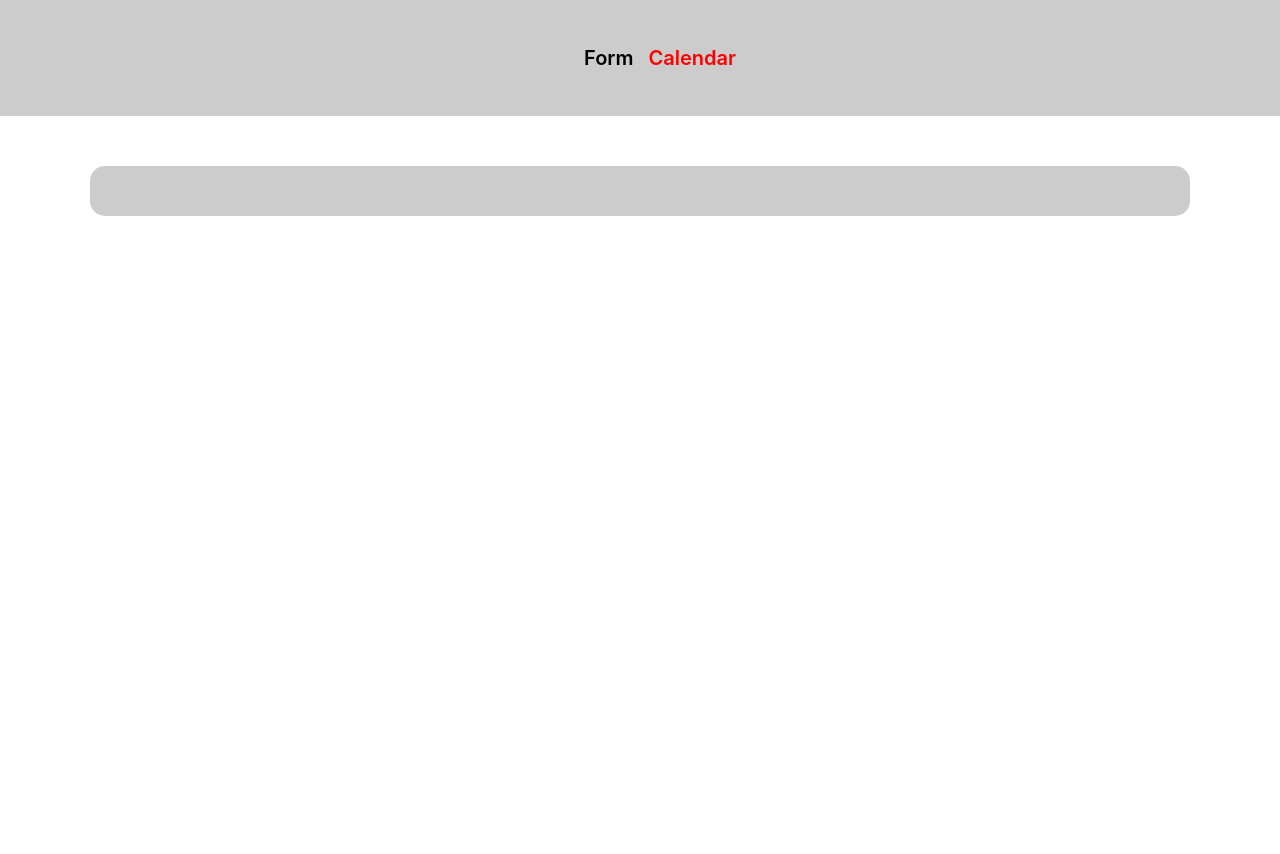
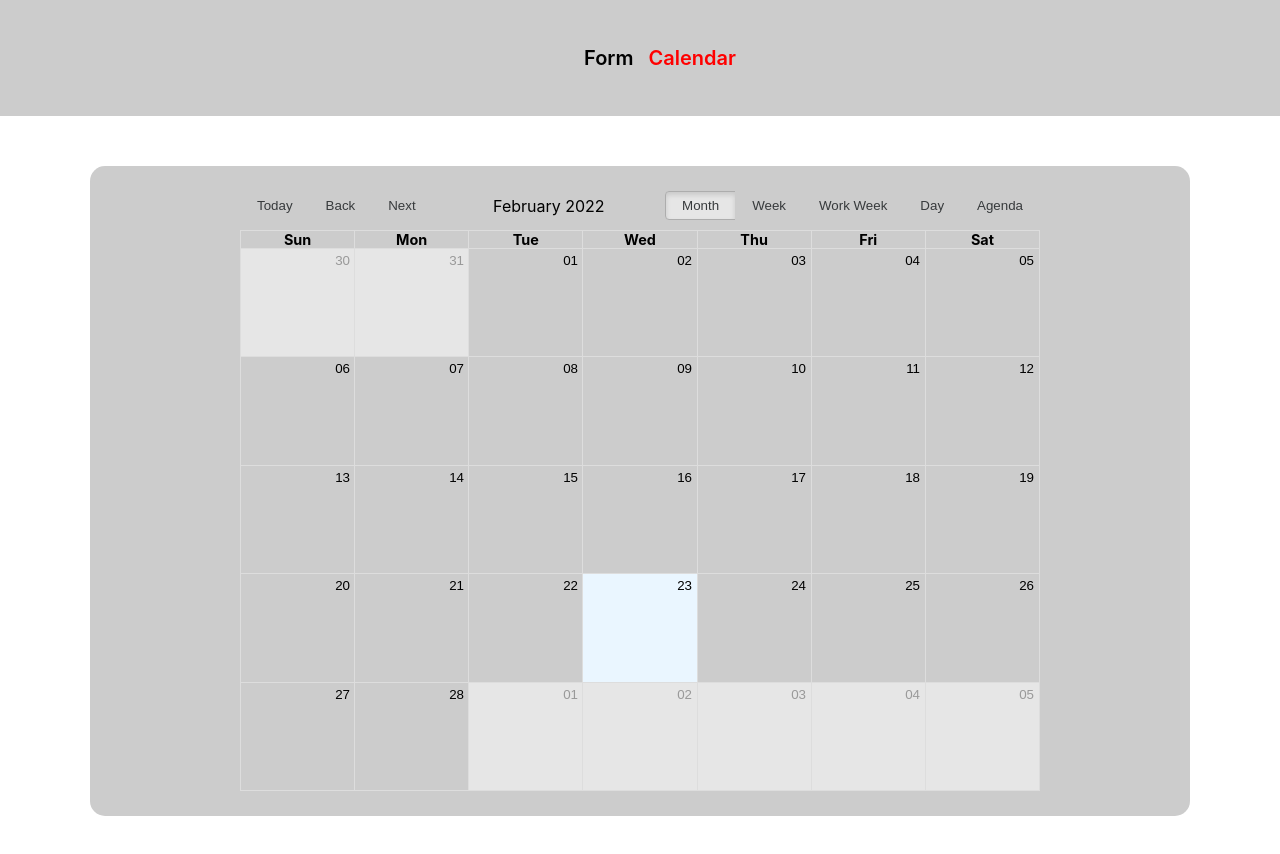
Before and after one commit to xolesteroll/react-test-task, a React (Create React App) app: page /calendar in a window 1280 px wide. Shown: the top 854 px of the page. Before the commit the page ends 800 px from the top, so only its background shows below. Built offline with nearby package versions, Linux system fonts and the light colour scheme; no server answers.

Commit message:
calendar added, next to configure it to show events

```diff
--- a/package.json
+++ b/package.json
@@ -7,6 +7,7 @@
     "@testing-library/react": "^12.1.3",
     "@testing-library/user-event": "^13.5.0",
     "formik": "^2.2.9",
+    "moment": "^2.29.1",
     "react": "^17.0.2",
     "react-big-calendar": "^0.38.9",
     "react-dom": "^17.0.2",
--- a/src/pages/CalendarPage/CalendarPage.js
+++ b/src/pages/CalendarPage/CalendarPage.js
@@ -1,9 +1,51 @@
-import React from 'react';
-import Calendar from "../../components/Calendar/Calendar";
+import React, {useEffect, useState} from 'react';
+import {Calendar, momentLocalizer, Views} from "react-big-calendar";
+import moment from "moment";
+
+import s from "./CalendarPage.module.css"
+import "react-big-calendar/lib/css/react-big-calendar.css"
+
+const localizer = momentLocalizer(moment)
+
+let allViews = Object.keys(Views).map(k => Views[k])
+
 
 const CalendarPage = () => {
+    const [events, setEvents] = useState([])
+
+    console.log(events)
+
+    useEffect(async () => {
+        const response = await fetch('https://api.lyvecom.com/1/personalmeeting/621391e1252a8105105e4fe2')
+        const data = await response.json()
+        console.log(data.result)
+        const sheduledTime = data.result.schedule_time
+        console.log(sheduledTime)
+        setEvents(prevState => [...prevState, {
+            id: Date.now(),
+            title: 'Fetched event',
+            allDay: true,
+            start: Date.now(),
+            end: new Date(+sheduledTime)
+        }])
+    }, [])
+
     return (
-        <Calendar />
+        <div className={s.calendarWrapper}>
+            <Calendar
+                localizer={localizer}
+                views={allViews}
+                step={60}
+                events={events}
+                showMultiDayTimes
+                startAccessor="start"
+                endAccessor="end"
+                style={{
+                    height: '600px'
+                }}
+            />
+        </div>
+
     );
 };
 
--- a/src/pages/CalendarPage/CalendarPage.module.css
+++ b/src/pages/CalendarPage/CalendarPage.module.css
@@ -0,0 +1,3 @@
+.calendarWrapper {
+    min-height: 600px;
+}
--- a/src/pages/FormPage/FormPage.js
+++ b/src/pages/FormPage/FormPage.js
@@ -8,7 +8,7 @@ const FormPage = () => {
     return (
         <>
             {isFetching && <Loader/>}
-            <Form fetchingState={isFetching} changeFetchingState={setIsFetching}/>
+            <Form changeFetchingState={setIsFetching}/>
         </>
     );
 
```
Also changed, not shown: src/components/Form/Form.js (+3 -4 lines), 1 other file (tests, documents, lock files or other folders).
